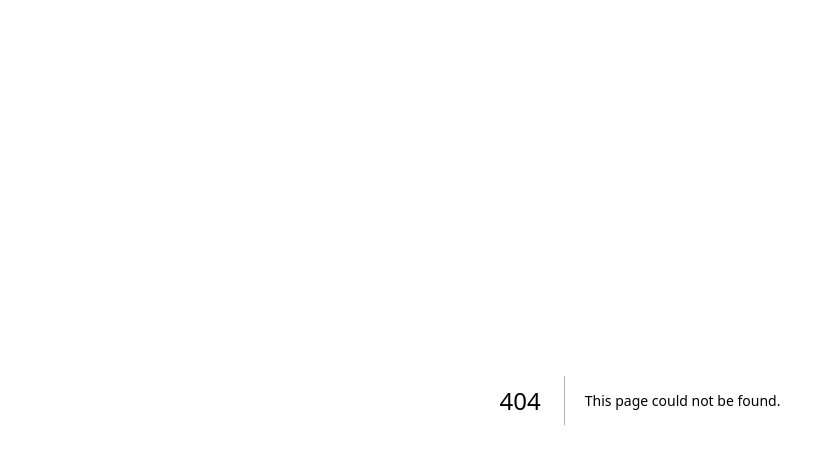
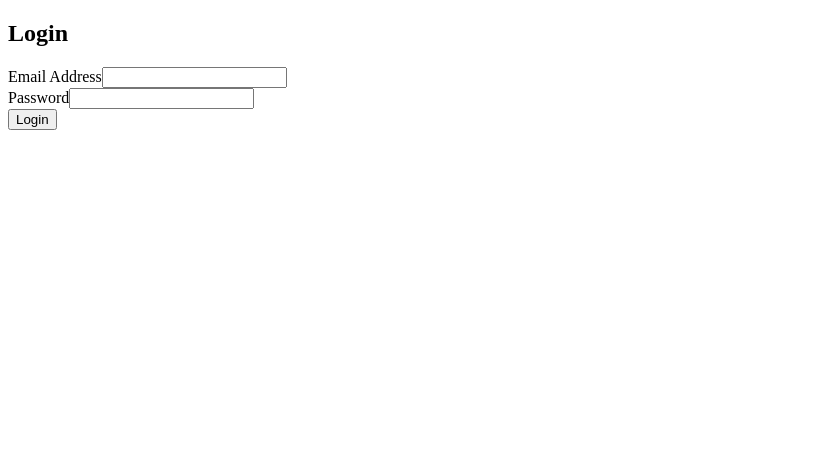
Before and after one commit to sdoylelambda/task-management, a Next.js app: page /login/login in a window 1280 px wide. Before the commit this address had no page. Shown: the top 464 px of the page, without its empty margins (0-835 px from the left). Built offline with nearby package versions, Linux system fonts and the light colour scheme.

Commit message:
Login form for new users.

```diff
--- a/components/Layout.tsx
+++ b/components/Layout.tsx
@@ -1,6 +1,7 @@
 import React, { ReactNode } from "react";
 import Link from "next/link";
 import Head from "next/head";
+import login from ""
 
 type Props = {
   children?: ReactNode;
@@ -18,13 +19,16 @@ const Layout = ({ children, title = "This is the default title" }: Props) => (
       <nav>
         <Link href="/">Home</Link> | <Link href="/about">About</Link> |{" "}
         <Link href="/users">Users List</Link> |{" "}
+        <Link href="/login">Login</Link> |{" "}
+        <Link href="/reset">Password Reset</Link> |{" "}
+        <Link href="new">New User</Link> |{" "}
         <a href="/api/users">Users API</a>
       </nav>
     </header>
     {children}
     <footer>
       <hr />
-      <span>I'm here to stay (Footer)</span>
+      <span>Hello (Footer)</span>
     </footer>
   </div>
 );
--- a/package.json
+++ b/package.json
@@ -7,9 +7,11 @@
     "type-check": "tsc"
   },
   "dependencies": {
+    "formik": "^2.4.6",
     "next": "latest",
     "react": "^18.2.0",
-    "react-dom": "^18.2.0"
+    "react-dom": "^18.2.0",
+    "yup": "^1.4.0"
   },
   "devDependencies": {
     "@types/node": "^12.12.21",
--- /dev/null
+++ b/pages/login/login.tsx
@@ -0,0 +1,53 @@
+import React from 'react';
+import { useFormik } from 'formik';
+import * as Yup from 'yup';
+
+const Login: React.FC = () => {
+  const formik = useFormik({
+    initialValues: {
+      email: '',
+      password: '',
+    },
+    validationSchema: Yup.object({
+      email: Yup.string().email('Invalid email address').required('Required'),
+      password: Yup.string().min(6, 'Password must be at least 6 characters').required('Required'),
+    }),
+    onSubmit: (values) => {
+      // Handle login logic here
+      console.log('Login submitted:', values);
+    },
+  });
+
+  return (
+    <div className="login-container">
+      <h2>Login</h2>
+      <form onSubmit={formik.handleSubmit}>
+        <div>
+          <label htmlFor="email">Email Address</label>
+          <input
+            id="email"
+            type="email"
+            {...formik.getFieldProps('email')}
+          />
+          {formik.touched.email && formik.errors.email ? (
+            <div className="error">{formik.errors.email}</div>
+          ) : null}
+        </div>
+        <div>
+          <label htmlFor="password">Password</label>
+          <input
+            id="password"
+            type="password"
+            {...formik.getFieldProps('password')}
+          />
+          {formik.touched.password && formik.errors.password ? (
+            <div className="error">{formik.errors.password}</div>
+          ) : null}
+        </div>
+        <button type="submit">Login</button>
+      </form>
+    </div>
+  );
+};
+
+export default Login;
```
Also changed, not shown: pages/login/new.tsx (added), pages/login/reset.tsx (added), 2 other files (tests, documents, lock files or other folders).
